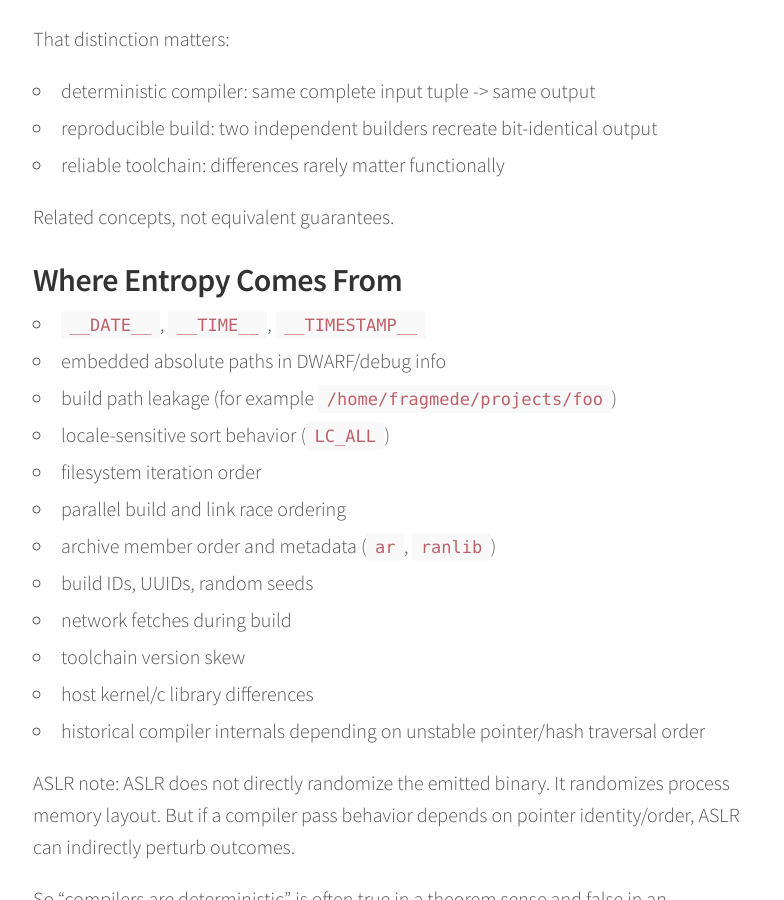
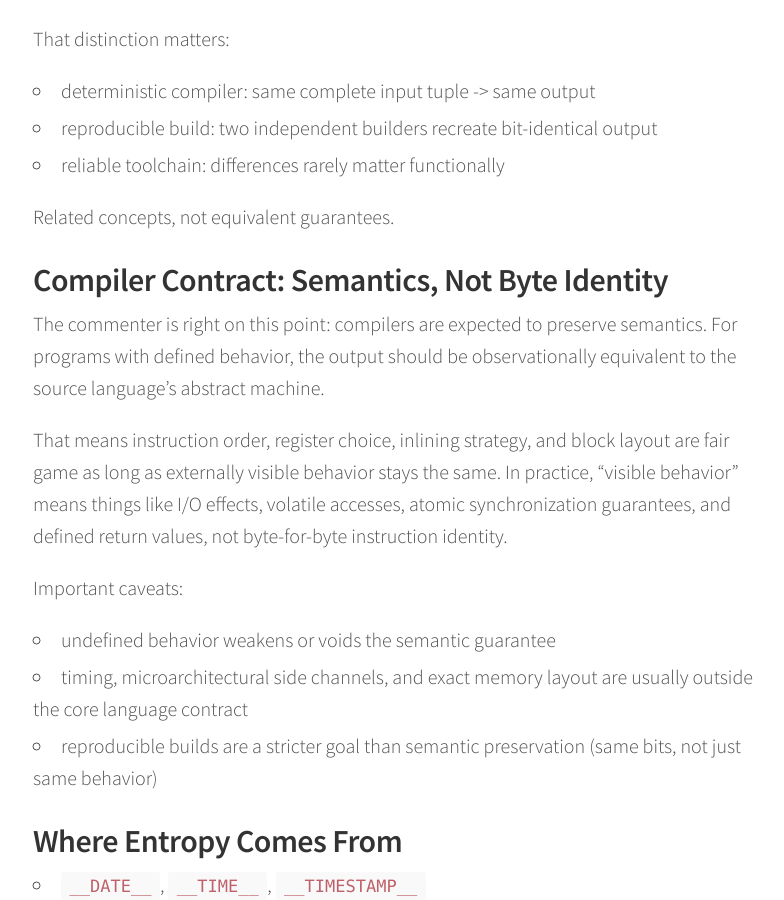
Before and after one commit to fragmede/fragmede.github.io, a Jekyll site: the page built from _posts/2026-02-21-are-compilers-deterministic-nerd-version.markdown, in a window 1280 px wide and 900 px high, scrolled down 1353 px. Shown: the whole window, without its empty margins (247-1031 px from the left). Built offline with Jekyll 4.4.1, drawn with Linux system fonts in a browser that asks for light colours.

Commit message:
Clarify compiler semantic-preservation contract

```diff
--- a/_posts/2026-02-21-are-compilers-deterministic-nerd-version.markdown
+++ b/_posts/2026-02-21-are-compilers-deterministic-nerd-version.markdown
@@ -42,6 +42,18 @@ That distinction matters:
 - reliable toolchain: differences rarely matter functionally
 
 Related concepts, not equivalent guarantees.
+
+## Compiler Contract: Semantics, Not Byte Identity
+
+The commenter is right on this point: compilers are expected to preserve semantics. For programs with defined behavior, the output should be observationally equivalent to the source language's abstract machine.
+
+That means instruction order, register choice, inlining strategy, and block layout are fair game as long as externally visible behavior stays the same. In practice, "visible behavior" means things like I/O effects, volatile accesses, atomic synchronization guarantees, and defined return values, not byte-for-byte instruction identity.
+
+Important caveats:
+
+- undefined behavior weakens or voids the semantic guarantee
+- timing, microarchitectural side channels, and exact memory layout are usually outside the core language contract
+- reproducible builds are a stricter goal than semantic preservation (same bits, not just same behavior)
 
 ## Where Entropy Comes From
 
```
